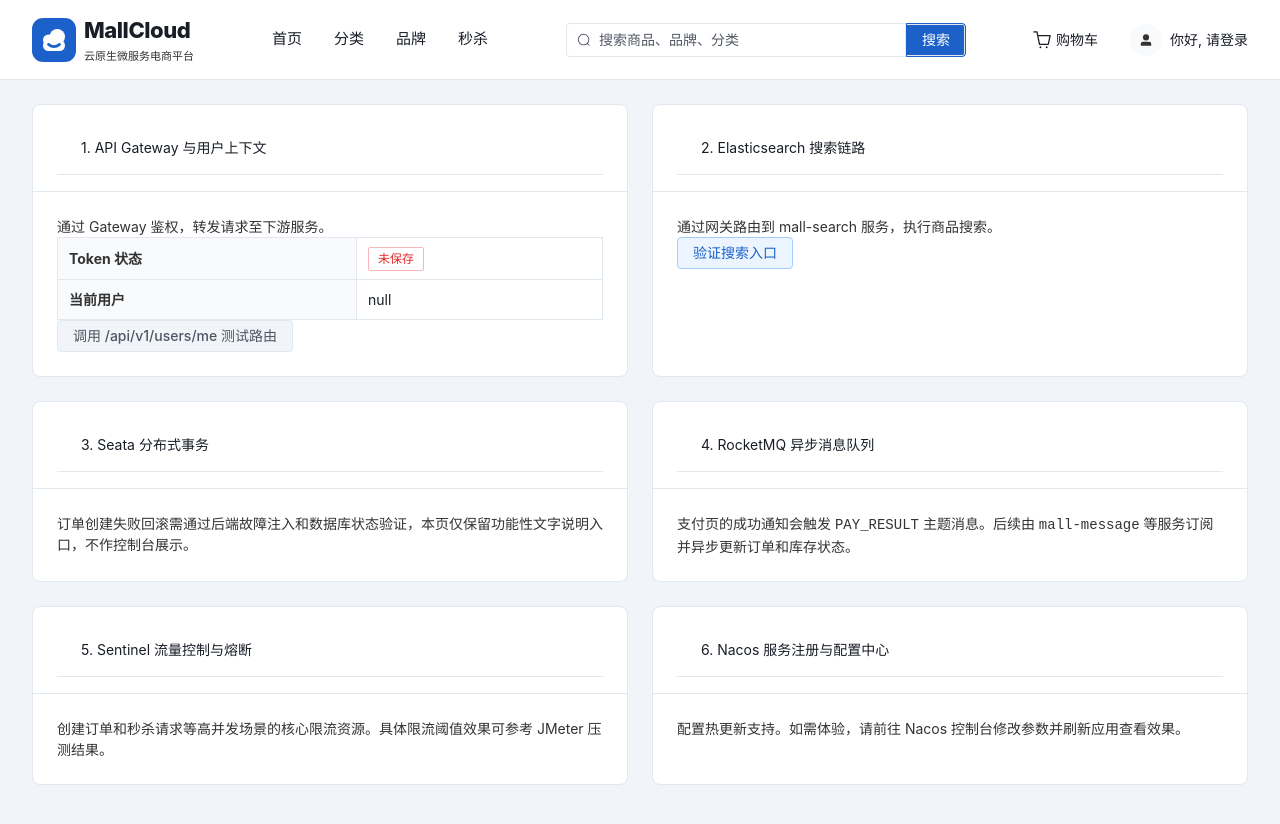
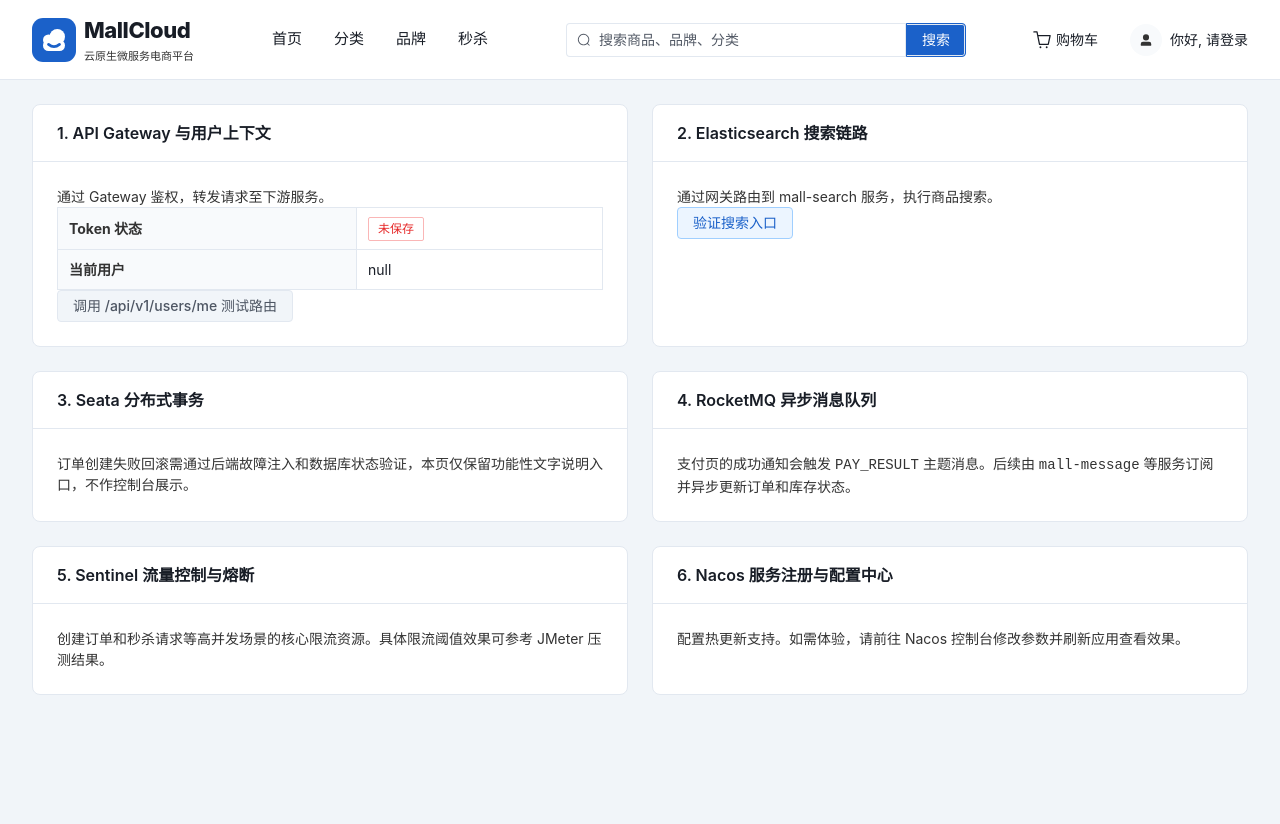
Before and after one commit to zyyyyynnn/Microservices-Final-Project, a Vue app in the folder mall-frontend/: page /tech in a window 1280 px wide. Shown: the top 824 px of the page. After the commit the page ends 800 px from the top, so only its background shows below. Built offline with nearby package versions, Linux system fonts and the light colour scheme; no server answers.

Commit message:
fix(frontend): remove duplicate bottom border from el-card headers

```diff
--- a/mall-frontend/src/styles/app.css
+++ b/mall-frontend/src/styles/app.css
@@ -307,12 +307,17 @@ h6 {
   overflow: hidden;
 }
 
-.section-block > .section-heading,
-.panel-title {
+.section-block > .section-heading {
   margin: 0;
   padding: var(--spacing-md) var(--spacing-lg);
   border-bottom: 1px solid var(--color-border);
   background: var(--color-surface);
+}
+
+.panel-title {
+  margin: 0;
+  font-weight: 600;
+  font-size: 16px;
 }
 
 .page-grid {
```
